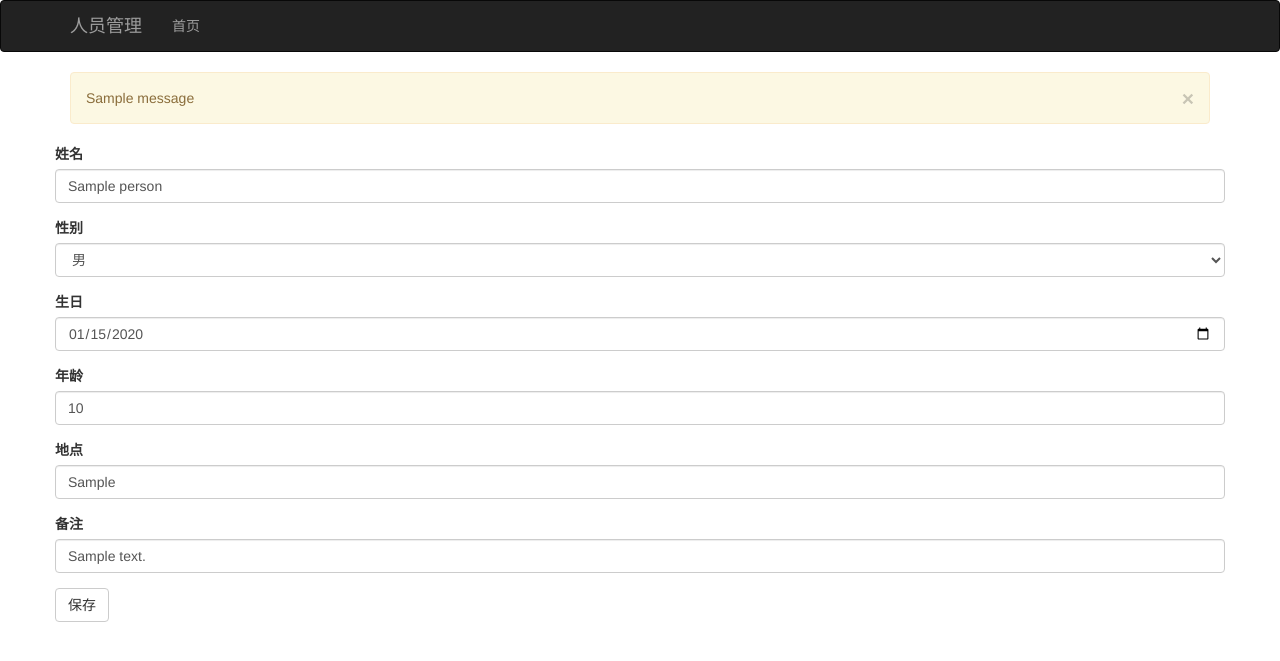
After one commit to Fretice/flask-mysql-crud, a Flask app: page /person_update/1 in a window 1280 px wide. The commit adds this page. Shown: the top 661 px of the page. Run offline with Flask 2, Linux system fonts and the light colour scheme; tables that the repository leaves empty hold one stand-in row (values such as "Sample post"); one stand-in notice (Sample message) is shown; some libraries are stand-ins or nearby versions.

Commit message:
加入修改人员数据方法与跳转值人员详细页

```diff
--- /dev/null
+++ b/app/main/forms.py
@@ -0,0 +1,13 @@
+from flask.ext.wtf import Form
+from wtforms import StringField, SubmitField, DateField, SelectField, IntegerField
+from wtforms.validators import Required, NumberRange
+
+
+class PersonUpdateForm(Form):
+    name = StringField('姓名', validators=[Required()])
+    gender = SelectField('性别', choices=[('1', '男'), ('0', '女')])
+    birthday = DateField('生日')
+    age = IntegerField('年龄')
+    location = StringField('地点')
+    comment = StringField('备注')
+    submit = SubmitField('保存')
--- a/app/main/views.py
+++ b/app/main/views.py
@@ -1,5 +1,8 @@
-from flask import render_template, jsonify, request, current_app
+import datetime
+from flask import render_template, request, current_app, redirect, flash, url_for
 from . import main
+from .. import db
+from .forms import PersonUpdateForm
 from ..models import Person
 
 
@@ -9,3 +12,27 @@ def index():
     pagination = Person.query.order_by(Person.modifiedDate.desc()).paginate(page, per_page=current_app.config['PER_PAGE'], error_out=False)
     persons = pagination.items
     return render_template("persons_list.html", persons=persons, pagination=pagination)
+
+
+@main.route('/person_update/<int:id>', methods=['GET', 'POST'])
+def person_update(id):
+    person = Person.query.get_or_404(id)
+    form = PersonUpdateForm(person=person)
+    if form.validate_on_submit():
+        person.name = form.name.data
+        person.gender = int(form.gender.data)
+        person.birthday = form.birthday.data
+        person.age = int(form.age.data)
+        person.location = form.location.data
+        person.comment = form.comment.data
+        db.session.add(person)
+        db.session.commit()
+        flash('资料已更新')
+        return redirect(url_for('.index'))
+    form.name.data = person.name
+    form.gender.data = person.gender
+    form.birthday.data = person.birthday
+    form.age.data = person.age
+    form.location.data = person.location
+    form.comment.data = person.comment
+    return render_template('edit_person.html', form=form)
--- /dev/null
+++ b/app/templates/base.html
@@ -0,0 +1,40 @@
+{% extends "bootstrap/base.html"%}
+
+{% block title %}人员管理{% endblock %}
+
+{% block navbar %}
+<div class="navbar navbar-inverse" role="navigation">
+    <div class="container">
+        <div class="navbar-header">
+            <button type="button" class="navbar-toggle" data-toggle="collapse" data-target=".navbar-collapse">
+                <span class="sr-only">显示</span>
+                <span class="icon-bar"></span>
+                <span class="icon-bar"></span>
+                <span class="icon-bar"></span>
+            </button>
+            <a class="navbar-brand" href="/">人员管理</a>
+        </div>
+        <div class="navbar-collapse collapse">
+            <ul class="nav navbar-nav">
+                <li><a href="/">首页</a></li>
+            </ul>
+        </div>
+    </div>
+</div>
+{% endblock %}
+{% block content %}
+    <div class="container">
+        {% for message in get_flashed_messages() %}
+            <div class="alert alert-warning">
+                <button type="button" class="close" data-dismiss="alert">&times;</button>
+                {{ message }}
+            </div>
+        {% endfor %}
+
+        {% block page_content %}{% endblock %}
+    </div>
+{% endblock %}
+{% block scripts %}
+{{ super() }}
+<script type="text/javascript" src="http://cdn.bootcss.com/pace/1.0.2/pace.min.js"></script>
+{% endblock%}
--- /dev/null
+++ b/app/templates/edit_person.html
@@ -0,0 +1,10 @@
+{% extends "base.html" %}
+{% import "bootstrap/wtf.html" as wtf %}
+
+{% block title %}人员管理 编辑 {% endblock %}
+
+{% block page_content %}
+<div class="row">
+{{ wtf.quick_form(form)}}
+</div>
+{% endblock %}
--- a/app/templates/table_list.html
+++ b/app/templates/table_list.html
@@ -13,7 +13,8 @@
         <td>{{ person.location }}</td>
         <td>{{ person.comment }}</td>
         <td>
-        <button type="button" class="btn btn-primary btn-sm" onclick="alert({{ person.p_id }})">修改</button>
+        {# <button type="button" class="btn btn-primary btn-sm" onclick="alert({{ person.p_id }})">修改</button> #}
+        <a href="{{ url_for('.person_update', id=person.p_id) }}" class="btn btn-primary btn-sm">修改</a>
         <button type="button" class="btn btn-danger btn-sm" onclick="alert({{ person.p_id }})">删除</button>
         </td>
     </tr>
```
Also changed, not shown: app/templates/persons_list.html (+4 -38 lines).
